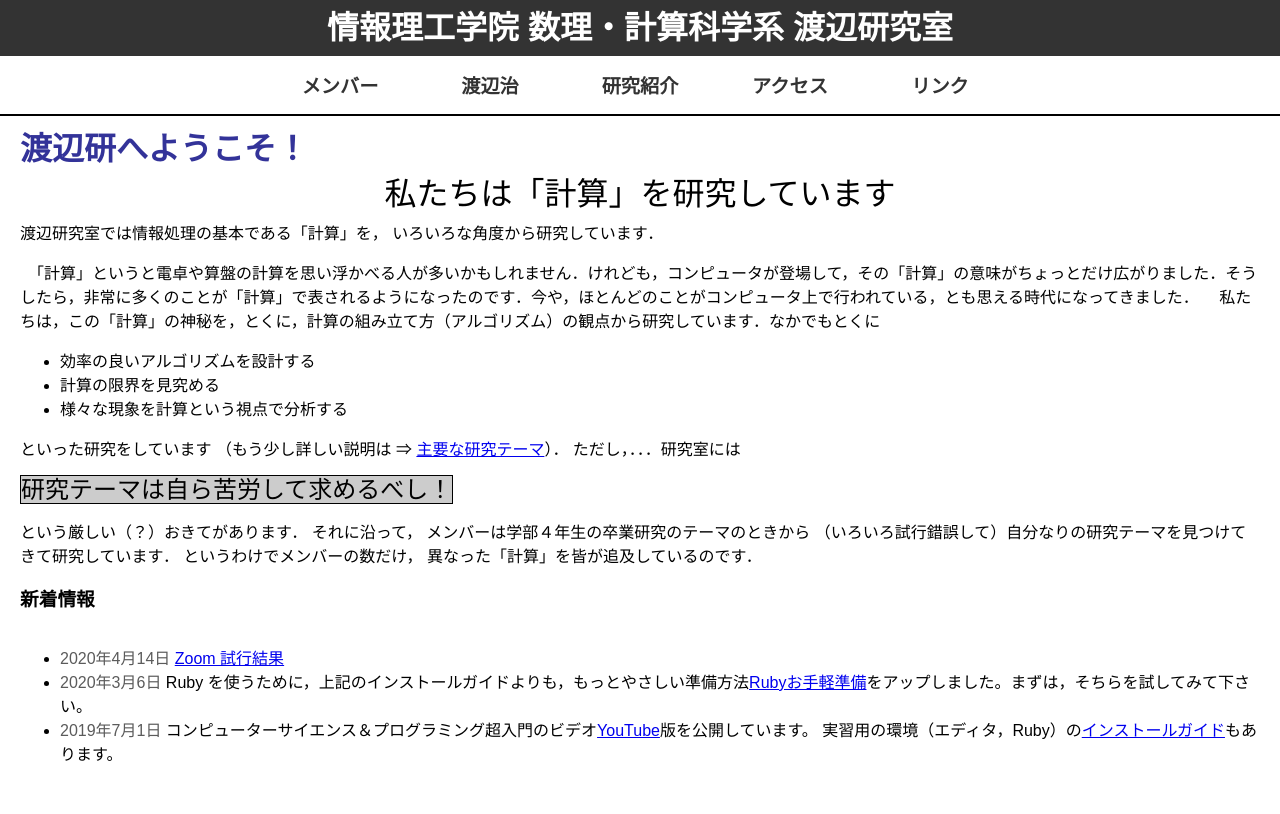
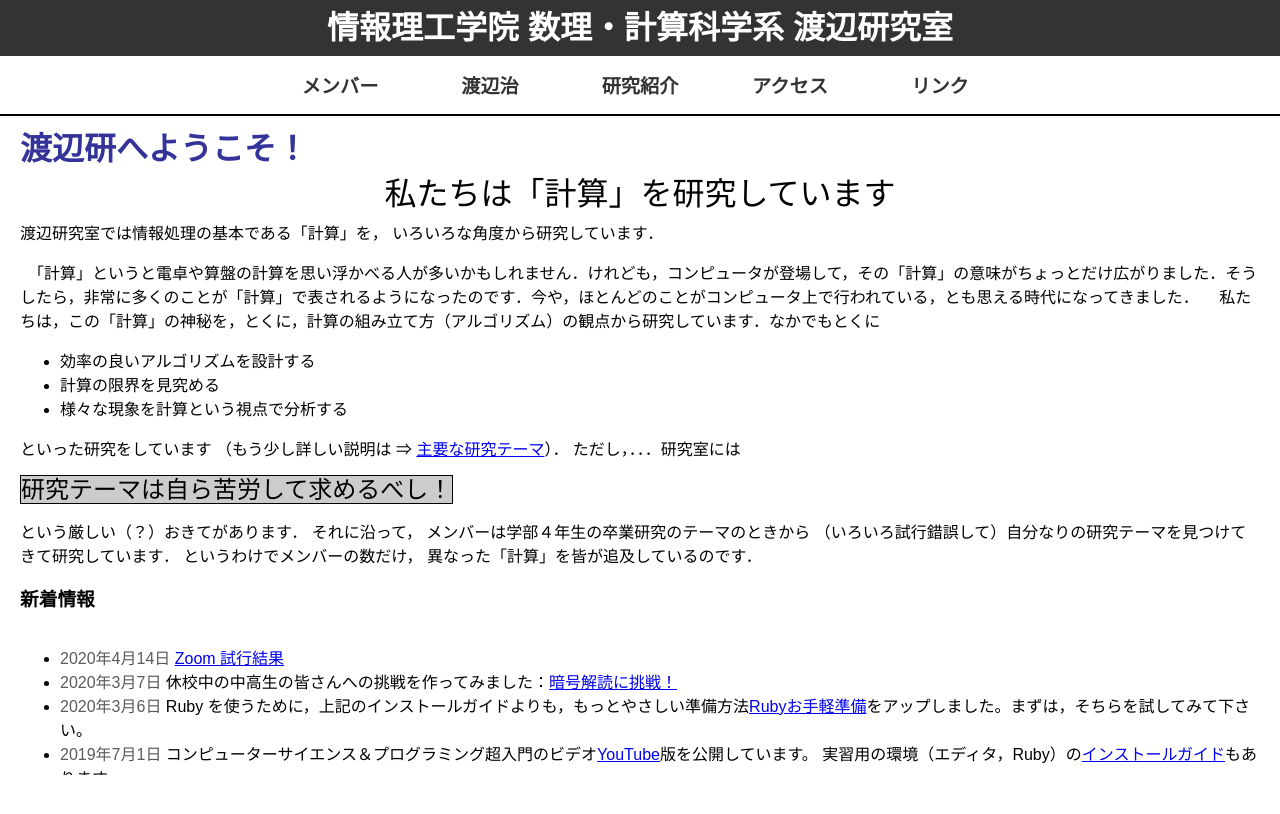
Before and after one commit to watanabe-laboratory/watanabe-laboratory.github.io, a Jekyll site: the page built from index.md, in a window 1280 px wide. Shown: the top 814 px of the page. Built offline with Jekyll 4.4.1, drawn with Linux system fonts in a browser that asks for light colours.

Commit message:
Update news.md

```diff
--- a/_includes/news.md
+++ b/_includes/news.md
@@ -1,5 +1,7 @@
 * <span class="date">2020年4月14日</span>
 [Zoom 試行結果](https://tcs.c.titech.ac.jp/online2020/)
+* <span class="date">2020年3月7日</span>
+休校中の中高生の皆さんへの挑戦を作ってみました：[暗号解読に挑戦！](https://tcs.c.titech.ac.jp/cs/challenge.pdf)
 * <span class="date">2020年3月6日</span>
 Ruby を使うために，上記のインストールガイドよりも，もっとやさしい準備方法[Rubyお手軽準備](https://tcs.c.titech.ac.jp/cs/jyunbi.pdf)をアップしました。まずは，そちらを試してみて下さい。
 * <span class="date">2019年7月1日</span>
```
